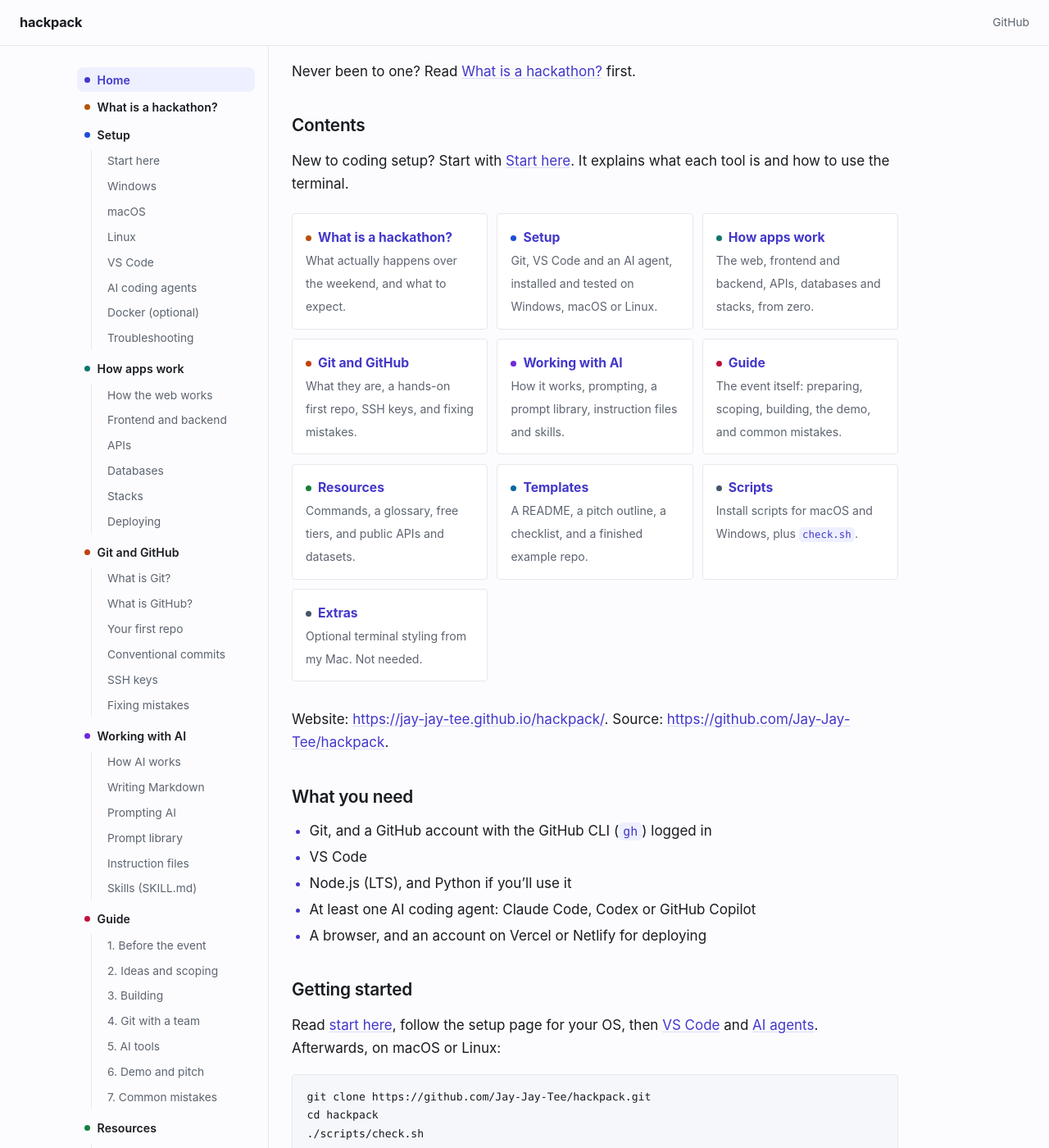
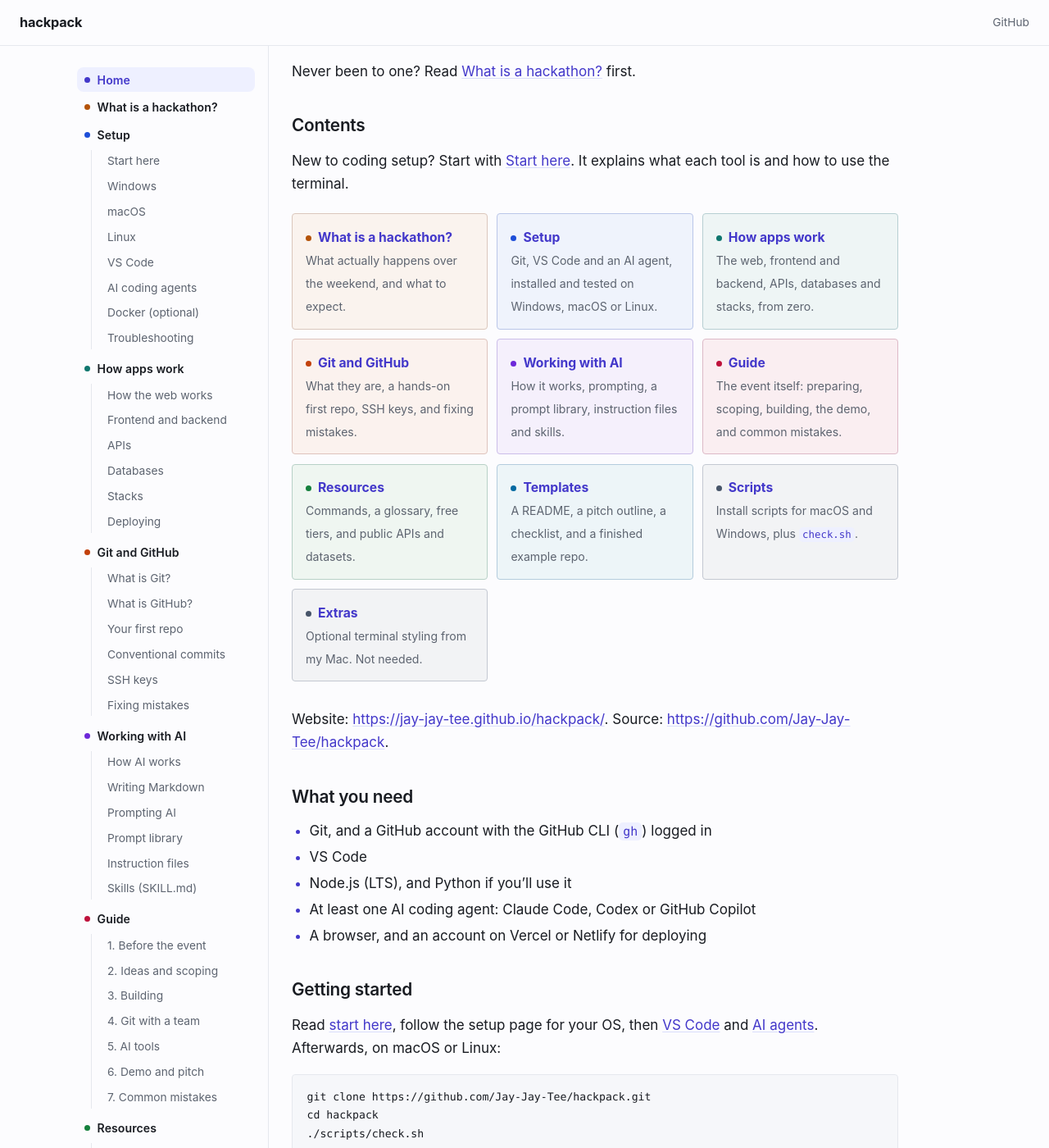
Before and after one commit to Jay-Jay-Tee/hackpack, a Jekyll site: the page built from README.md, in a window 1280 px wide and 1400 px high, scrolled down 219 px. Shown: the whole window at 82% size. Built offline with Jekyll 4.4.1, drawn with Linux system fonts in a browser that asks for light colours; our own code applies the rules of GitHub Pages for plain Markdown files.

Commit message:
style(home): tint each section card with its own colour
The cards are buttons that lead into a section, so each one now has a faint wash and border of that section's colour instead of plain white.

```diff
--- a/assets/style.css
+++ b/assets/style.css
@@ -425,14 +425,19 @@ ul.task-list li::marker { content: ""; }
   height: 100%;
   padding: 0.85rem 1rem;
   border: 1px solid var(--line);
+  border-color: color-mix(in srgb, var(--card, var(--accent)) 22%, var(--line));
   border-radius: var(--radius);
   background: var(--surface);
+  background: color-mix(in srgb, var(--card, var(--accent)) 7%, var(--surface));
   color: var(--text);
   text-decoration: none;
   transition: border-color 0.14s ease, background 0.14s ease;
 }
 
-.cards a:hover { background: var(--tint); border-color: var(--edge); }
+.cards a:hover {
+  background: color-mix(in srgb, var(--card, var(--accent)) 12%, var(--surface));
+  border-color: color-mix(in srgb, var(--card, var(--accent)) 45%, var(--line));
+}
 
 .cards strong { display: inline; color: var(--accent); font-size: 0.98rem; }
 .cards span { color: var(--muted); font-size: 0.88rem; line-height: 1.5; }
```
